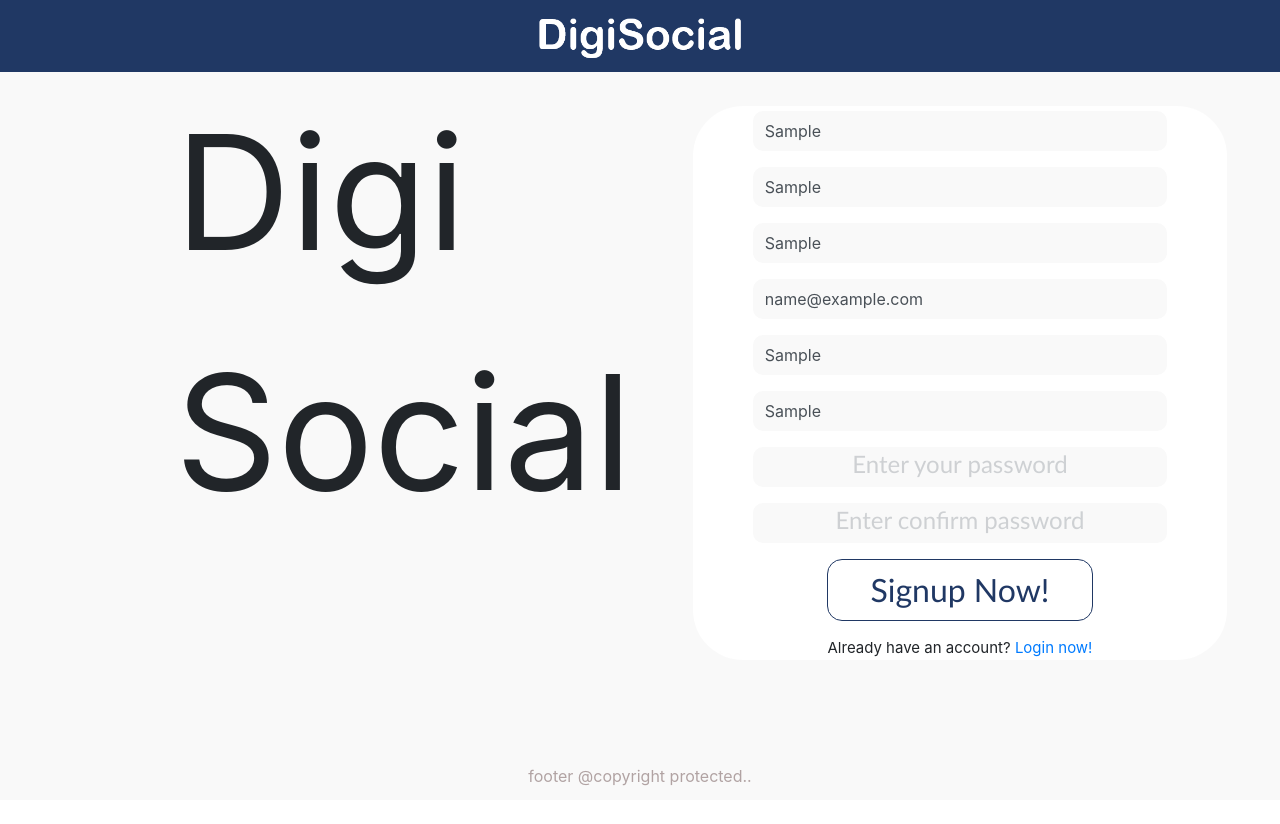
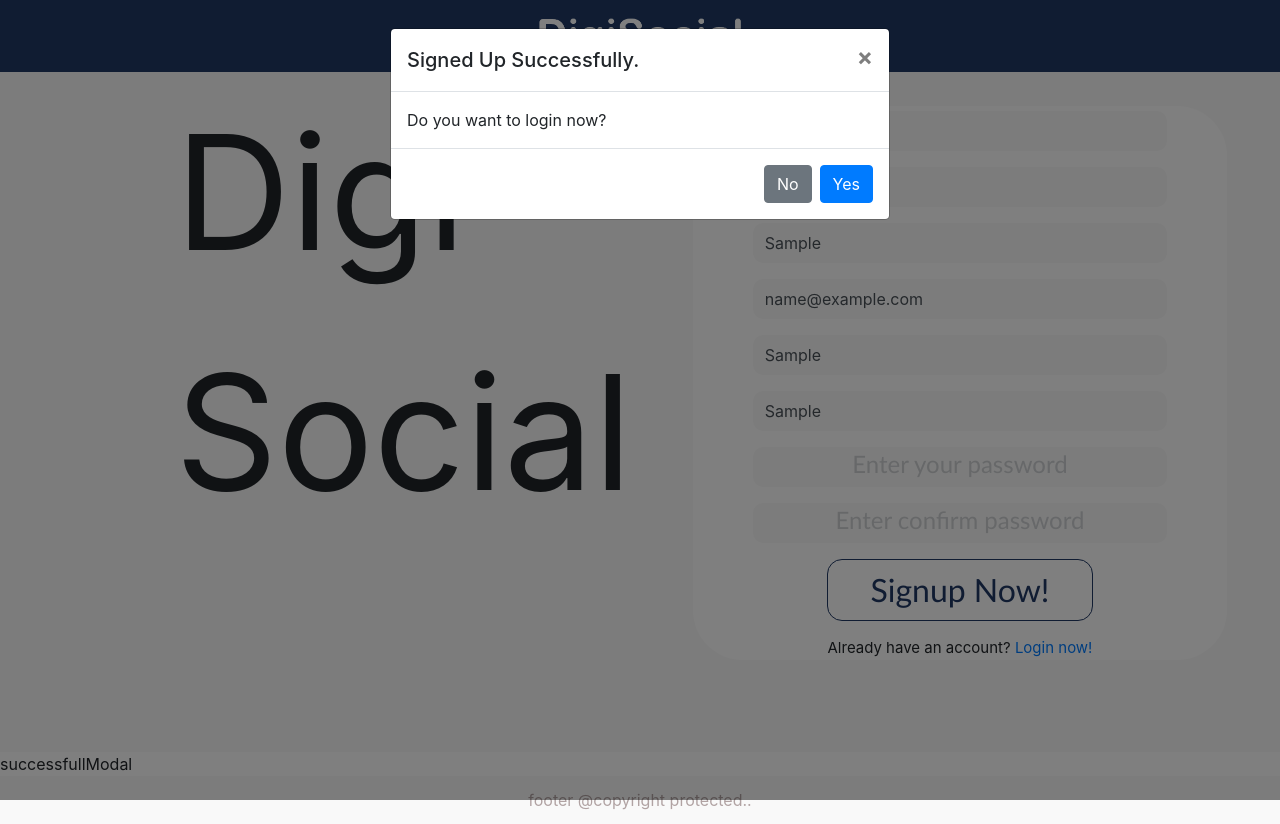
Before and after one commit to soumyadeeppaul7707/DigiSocial, an Angular app in the folder digisocialUI/: page /authentication/signup in a window 1280 px wide. Both pictures are taken after typing "Sample", "Sample", "Sample", "name@example.com", "Sample", "Sample" into the empty fields and a click on the button "Signup Now!". Before the commit the page ends 800 px from the top, so only its background shows below. Built offline with nearby package versions, Linux system fonts and the light colour scheme.

Commit message:
signup login with navigation is working fine but almost ready git status

```diff
--- a/digisocialUI/angular.json
+++ b/digisocialUI/angular.json
@@ -25,7 +25,11 @@
             "styles": [
               "src/styles.css"
             ],
-            "scripts": []
+            "scripts": [
+              "node_modules/jquery/dist/jquery.min.js",
+              "node_modules/bootstrap/dist/js/bootstrap.js"
+
+            ]
           },
           "configurations": {
             "production": {
--- a/digisocialUI/package.json
+++ b/digisocialUI/package.json
@@ -20,8 +20,11 @@
     "@angular/platform-browser": "~7.0.0",
     "@angular/platform-browser-dynamic": "~7.0.0",
     "@angular/router": "~7.0.0",
+    "angular-popper": "^2.0.1",
     "bootstrap": "^4.4.1",
     "core-js": "^2.5.4",
+    "jquery": "^3.4.1",
+    "popper.js": "^1.16.1",
     "rxjs": "~6.3.3",
     "zone.js": "~0.8.26"
   },
--- a/digisocialUI/src/app/modules/authentication/signup/signup.component.css
+++ b/digisocialUI/src/app/modules/authentication/signup/signup.component.css
@@ -85,3 +85,8 @@ input{
 input:focus {
     border: 1px solid lightblue;
 }
+
+.yesinmodal{
+    color : white;
+    text-decoration: none;
+}
--- a/digisocialUI/src/app/modules/authentication/signup/signup.component.html
+++ b/digisocialUI/src/app/modules/authentication/signup/signup.component.html
@@ -67,7 +67,7 @@
                         <div class="row">
                           <div class="col-lg-2 col-md-2 col-sm-1 col-1"></div>
                           <div class="col-lg-8 col-md-8 col-sm-10 col-10 buttondivstyling">
-                              <button class="btn  buttonstyling">Signup Now!</button>
+                              <button class="btn  buttonstyling" data-toggle="modal" data-target="#successfullModal">Signup Now!</button>
 
                           </div>
                           <div class="col-lg-2 col-md-2 col-sm-1 col-1"></div>
@@ -100,3 +100,28 @@
       </div>
     </div>
   </div>
+
+
+<!-- Modal after successfully signed up.... -->
+  successfullModal
+
+  <!-- Modal -->
+<div class="modal fade" id="successfullModal" tabindex="-1" role="dialog" aria-labelledby="successfullModalLabel" aria-hidden="true">
+  <div class="modal-dialog" role="document">
+    <div class="modal-content">
+      <div class="modal-header">
+        <h5 class="modal-title" id="successfullModalLabel">Signed Up Successfully.</h5>
+        <button type="button" class="close" data-dismiss="modal" aria-label="Close">
+          <span aria-hidden="true">&times;</span>
+        </button>
+      </div>
+      <div class="modal-body">
+        Do you want to login now?
+      </div>
+      <div class="modal-footer">
+        <button type="button" class="btn btn-secondary" data-dismiss="modal">No</button>
+        <button type="button" class="btn btn-primary"><a class="yesinmodal" href="authentication/login">Yes</a></button>
+      </div>
+    </div>
+  </div>
+</div>
```
Also changed, not shown: digisocialUI/src/app/modules/authentication/signup/signup.component.ts (line endings or trailing spaces), 2 other files (tests, documents, lock files or other folders).
